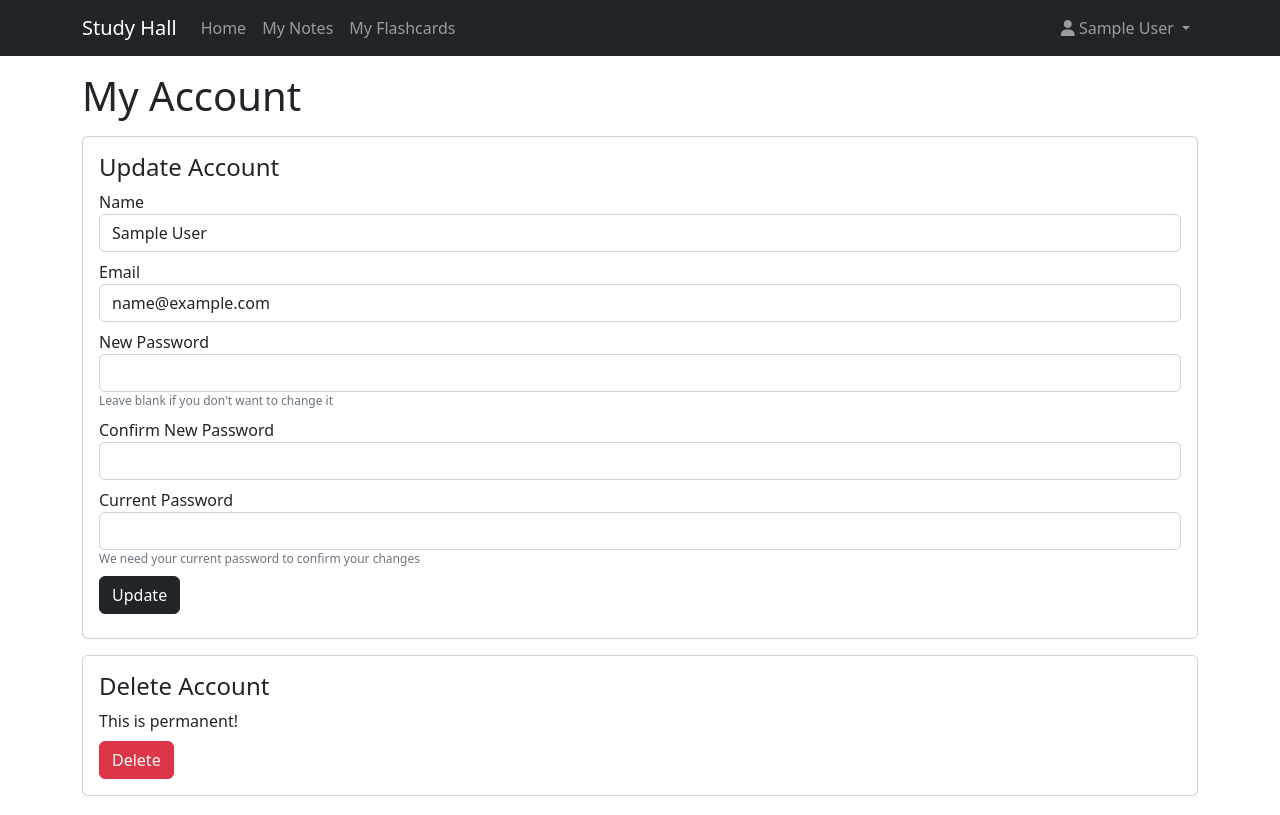
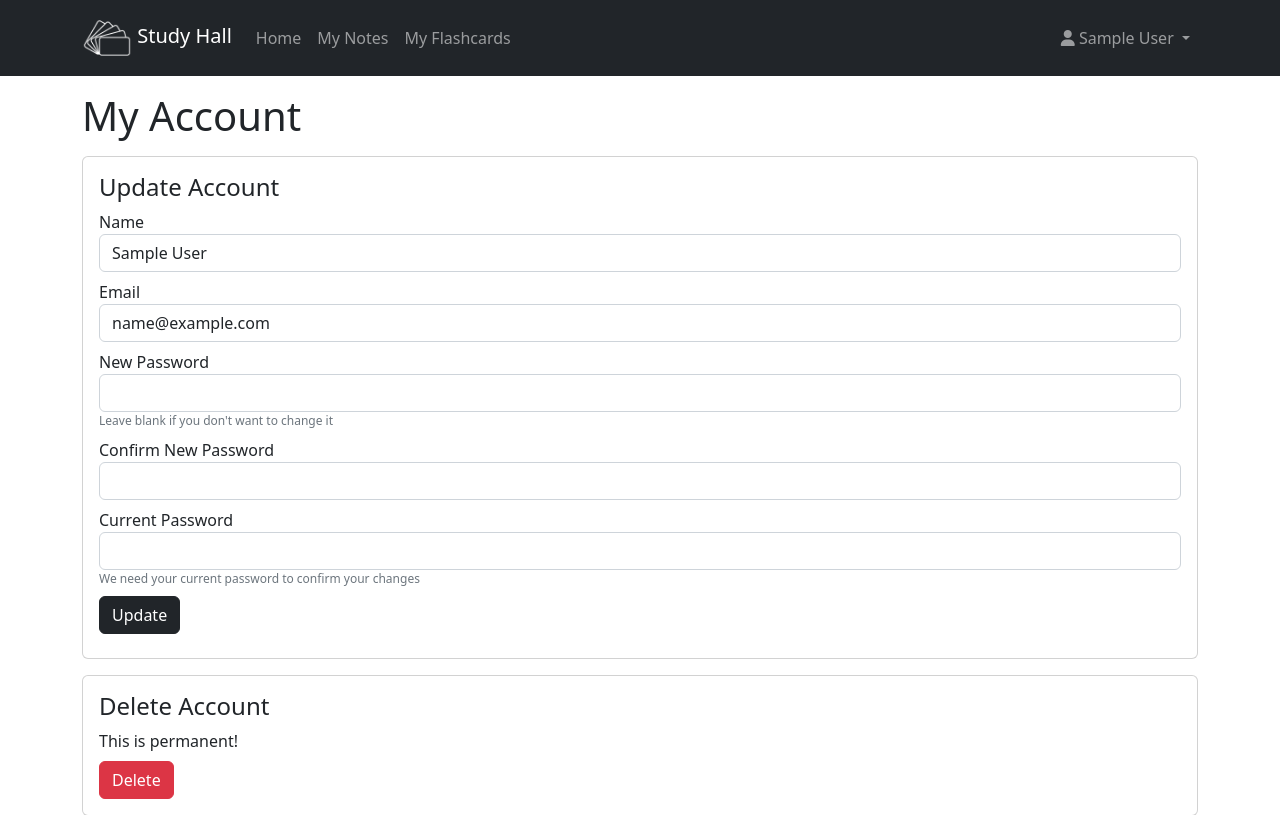
Before and after one commit to ReviewEdge/study-hall, a Flask app: page /account in a window 1280 px wide. Shown: the top 815 px of the page. Run offline with Flask 2, Linux system fonts and the light colour scheme; the visitor is signed in with stand-in values (Sample User, id 1); data comes from the database, SQL or seed files in the repository; parts of the project's set-up code (start-up, migrations or seed data) failed here and were passed over.

Commit message:
Created a logo and added to top bar

```diff
--- a/templates/layout.html
+++ b/templates/layout.html
@@ -21,7 +21,7 @@
 <body>
   <nav class="navbar navbar-dark bg-dark navbar-expand-md">
     <div class="container">
-      <a class="navbar-brand" href="{{ url_for('index') }}">Study Hall</a>
+      <a class="navbar-brand" href="{{ url_for('index') }}"><img src="/static/images/Logo-sm.png" height = 50> Study Hall</a>
       <button class="navbar-toggler" type="button" data-bs-toggle="collapse" data-bs-target="#navbarNavDropdown" aria-controls="navbarNavDropdown" aria-expanded="false" aria-label="Toggle navigation">
         <span class="navbar-toggler-icon"></span>
       </button>
```
Also changed, not shown: static/images/Logo-sm.png (added), static/images/Logo.png (added), 1 other file.
